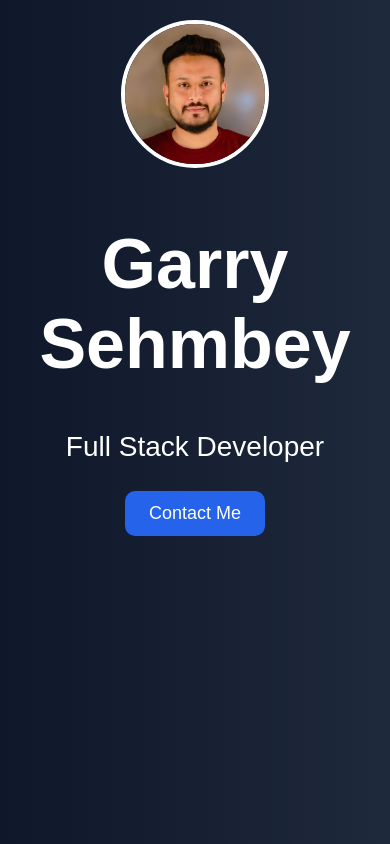
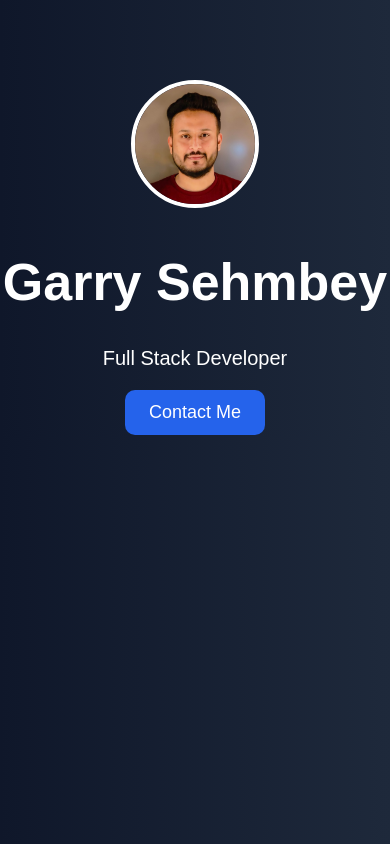
Before and after one commit to garrysehmbey/myFirstProject, a plain HTML site: page index.html in a window 390 px wide. Drawn offline with Linux system fonts and the light colour scheme.

Commit message:
Update-3 monile style.css

```diff
--- a/style.css
+++ b/style.css
@@ -37,3 +37,21 @@ button {
   border: 4px solid white;
   margin-bottom: 5px;
 }
+@media (max-width: 768px) {
+  .hero {
+    padding-top: 80px;
+  }
+
+  h1 {
+    font-size: 52px;
+  }
+
+  p {
+    font-size: 20px;
+  }
+
+  .profile-pic {
+    width: 120px;
+    height: 120px;
+  }
+}
```
